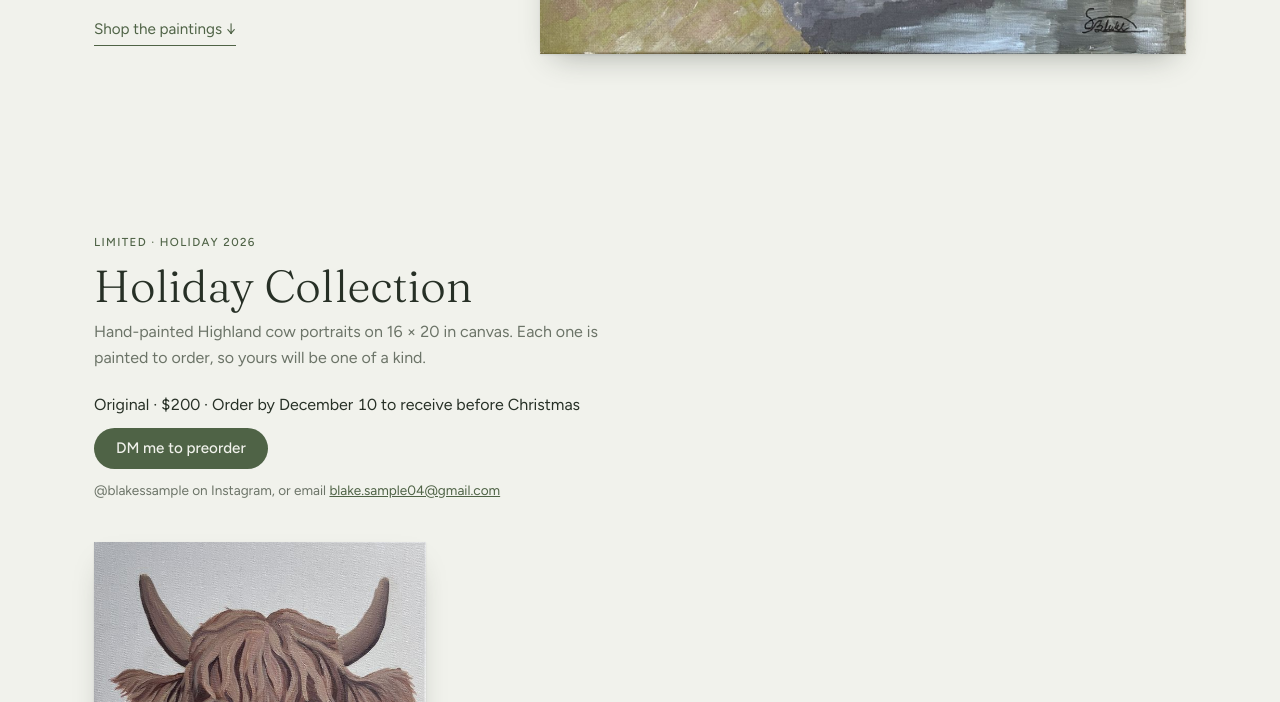
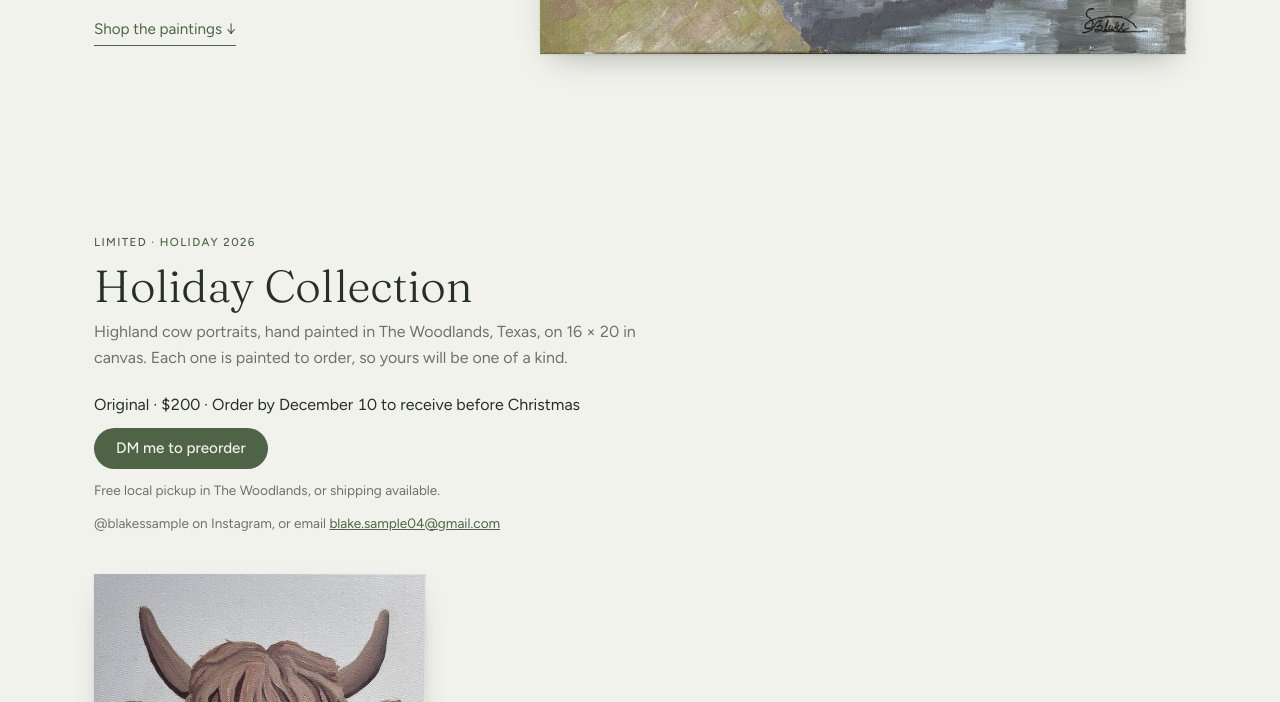
Before and after one commit to blakesample04/blake-sample-art, a plain HTML site: page index.html in a window 1280 px wide. Shown: the part 568-1270 px from the top of the page. Drawn offline with Linux system fonts and the light colour scheme.

Commit message:
Mention The Woodlands and free local pickup in the Holiday Collection
Co-Authored-By: Claude Opus 5.5 <noreply@anthropic.com>
Claude-Session: https://claude.ai/code/session_01StMxkQzkxHizpMXtfCRTKM

```diff
--- a/index.html
+++ b/index.html
@@ -245,7 +245,7 @@ dialog::backdrop { background: rgb(15 19 15 / .82); }
       <div class="collection-head">
         <p class="limited">Limited · Holiday 2026</p>
         <h2>Holiday Collection</h2>
-        <p>Hand-painted Highland cow portraits on 16&nbsp;×&nbsp;20&nbsp;in canvas. Each one is painted to order, so yours will be one of a kind.</p>
+        <p>Highland cow portraits, hand painted in The Woodlands, Texas, on 16&nbsp;×&nbsp;20&nbsp;in canvas. Each one is painted to order, so yours will be one of a kind.</p>
         <div class="preorder" id="preorder"></div>
       </div>
       <div class="grid" id="holiday-grid"></div>
@@ -430,6 +430,7 @@ function renderHoliday() {
   document.getElementById('preorder').innerHTML =
     `<p class="preorder-price">Original · $${PREORDER_PRICE} · Order by December 10 to receive before Christmas</p>
      <a class="btn-preorder" href="${ig}" target="_blank" rel="noopener">DM me to preorder</a>
+     <p class="preorder-alt">Free local pickup in The Woodlands, or shipping available.</p>
      <p class="preorder-alt">@${esc(INSTAGRAM)} on Instagram, or email <a href="${mailto('Highland cow preorder')}">${esc(EMAIL)}</a></p>`;
 }
 
```
